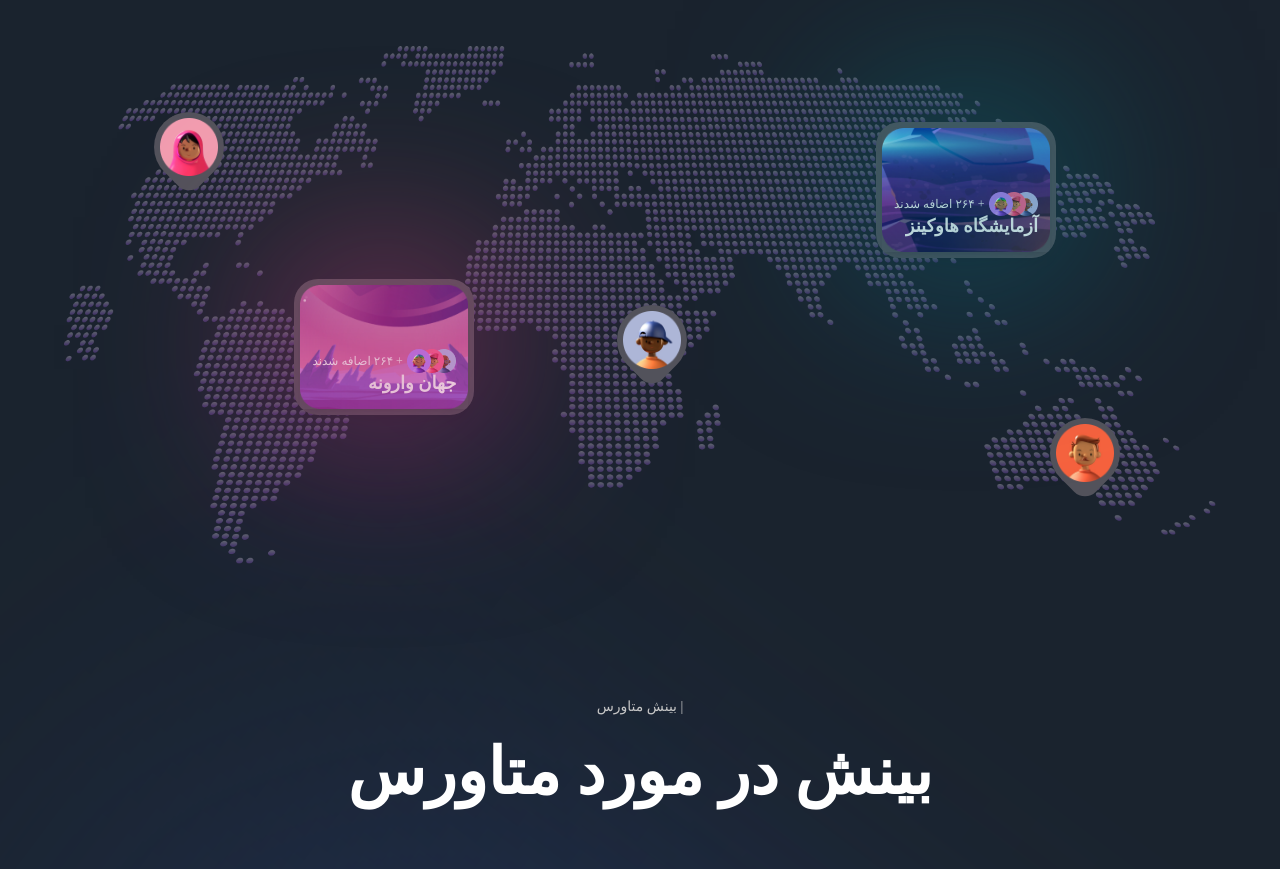
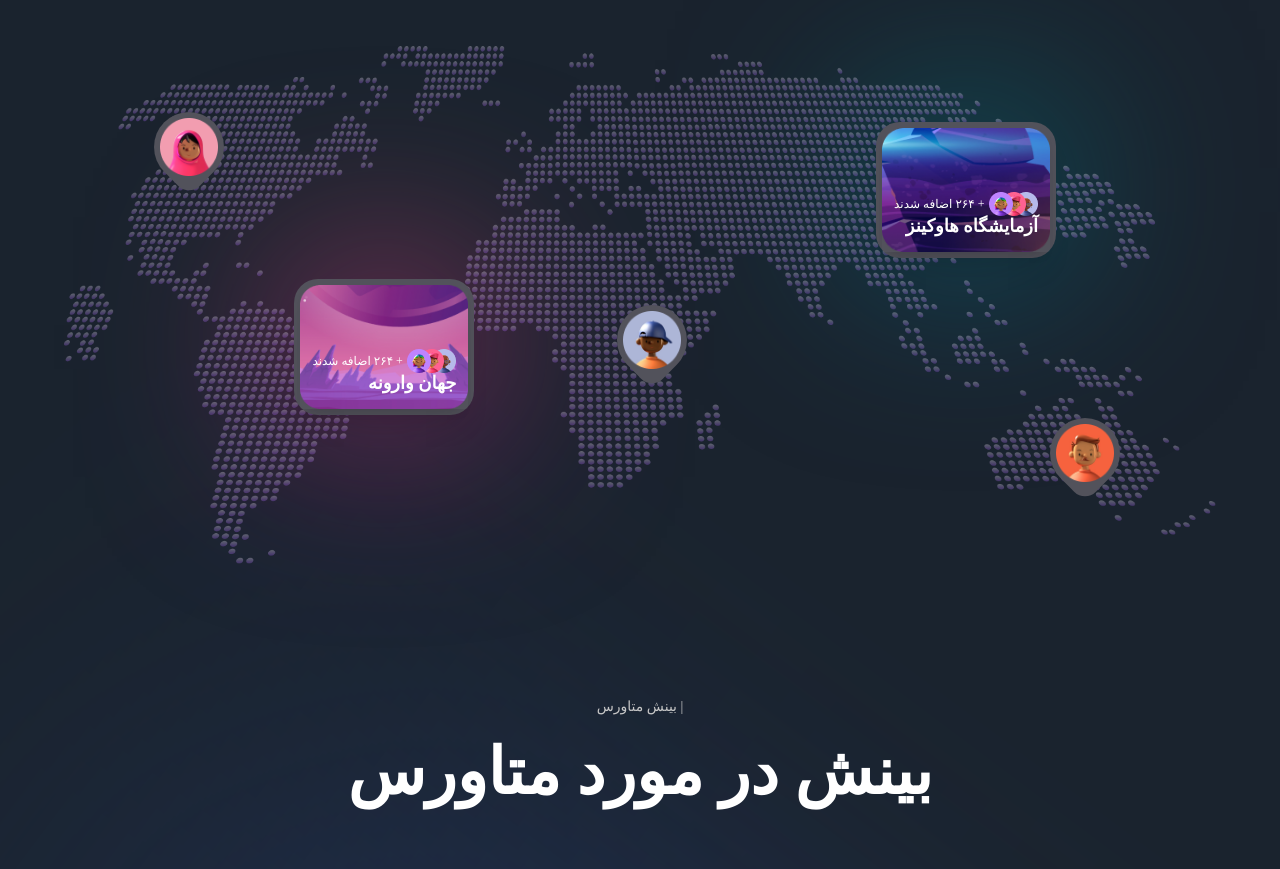
Before and after one commit to springtofigh/metaverse-blog, a Next.js app: page / in a window 1280 px wide. Shown: the part 4640-5509 px from the top of the page. Built offline with nearby package versions, Linux system fonts and the light colour scheme; a web font is replaced by a local one.

Commit message:
fix shadow images

```diff
--- a/sections/World.jsx
+++ b/sections/World.jsx
@@ -34,16 +34,14 @@ const World = () => {
         className='w-full h-full object-contain'
         />
 
-          {/* bg-gradient-to-b from-rose-400 to-fuchsia-700 */}
-          {/* bg-gradient-to-b from-cyan-700 to-blue-900 */}
         <div className='pin absolute bottom-40 right-5 p-[4px] w-[40px] h-[40px] bg-zinc-600 rounded-full rotate-45 lg:bottom-20 lg:right-24 md:w-[70px] md:h-[70px] sm:p-[6px] sm:bottom-[190px] sm:right-10'>
           <img src='/images/people-01.png' alt='people-1' className='w-full h-full -rotate-45' />
           <div className='pin bg-zinc-600' />
         </div>
 
         <div className='absolute top-40 right-8 w-[70px] h-[60px] p-[6px] bg-zinc-600 rounded-[24px] sm:top-30 sm:right-24 md:w-[140px] md:h-[116px] lg:w-[180px] lg:h-[136px] md:top-[120px] md:right-10 lg:top-[80px] lg:right-40'>
-        <div className="absolute w-[100%] inset-0 map2-gradient"/>
-          <img src='/images/map-poster2.png' alt='map-poster-2' className='w-full h-full shadow-lg' />
+        <div className="absolute w-[100%] inset-0 -z-10 map2-gradient"/>
+          <img src='/images/map-poster2.png' alt='map-poster-2' className='w-full h-full shadow-xl' />
           <div className='hidden mt-[-60px] px-3 md:block'>
           <div className='flex items-center justify-between'>
             <img src='/images/people-06.png' alt="people-6"/>
@@ -63,8 +61,8 @@ const World = () => {
           <div className='pin bg-zinc-600' />
         </div>
         <div className='absolute top-[45%] left-[15%] w-[70px] h-[60px] p-[6px] bg-zinc-600 rounded-[24px] sm:top-[45%] sm:left-[20%] md:w-[140px] md:h-[116px] lg:w-[180px] lg:h-[136px]'>
-        <div className="absolute w-[100%] inset-0 map1-gradient"/>
-            <img src='/images/map-poster1.png' alt='map-poster-1' className='w-full h-full shadow-lg' />
+        <div className="absolute w-[100%] inset-0 -z-10 map1-gradient"/>
+            <img src='/images/map-poster1.png' alt='map-poster-1' className='w-full h-full shadow-xl' />
           <div className='hidden mt-[-60px] px-3 md:block'>
           <div className='flex items-center justify-between'>
             <img src='/images/people-06.png' alt="people-6"/>
```
